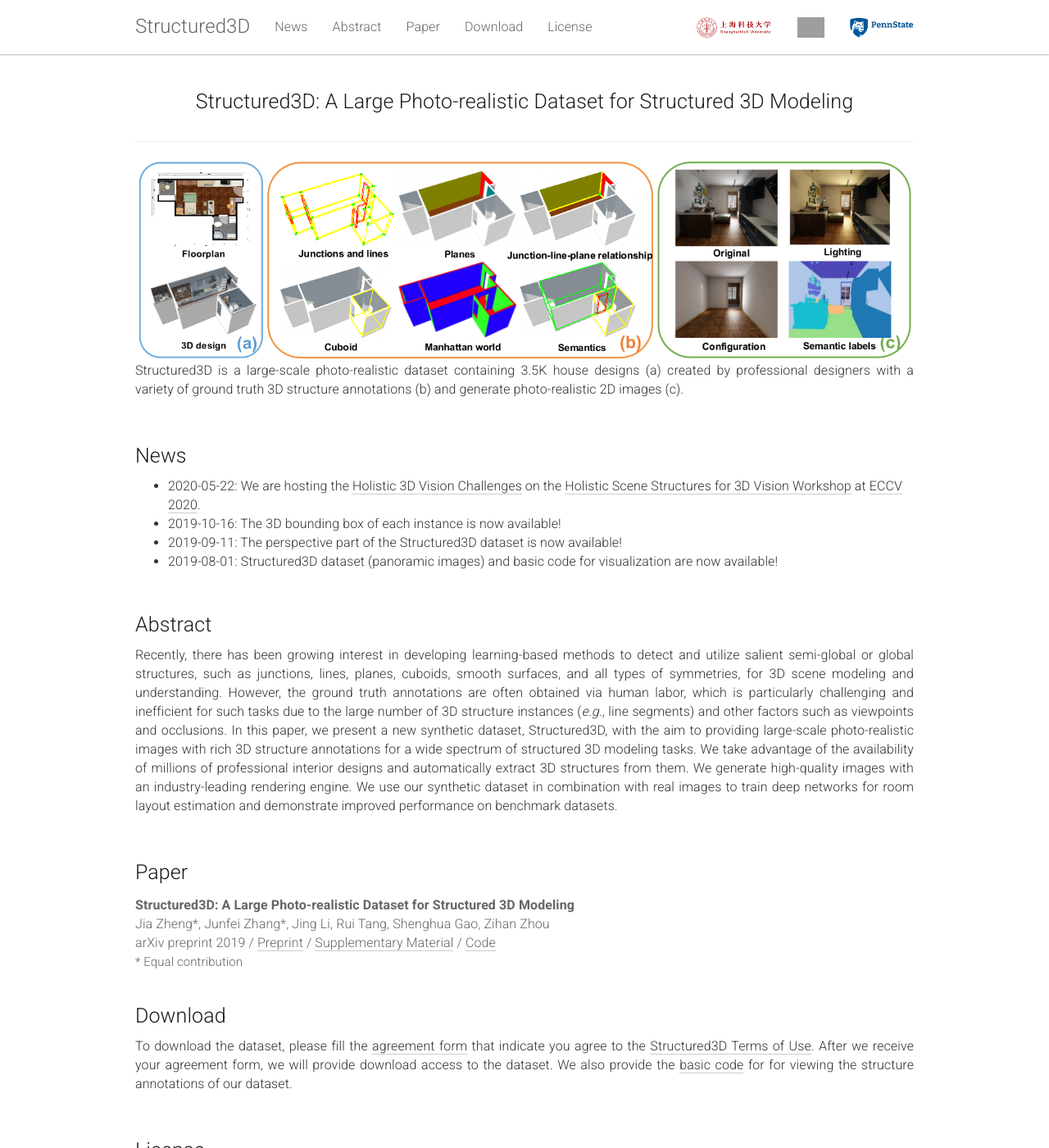
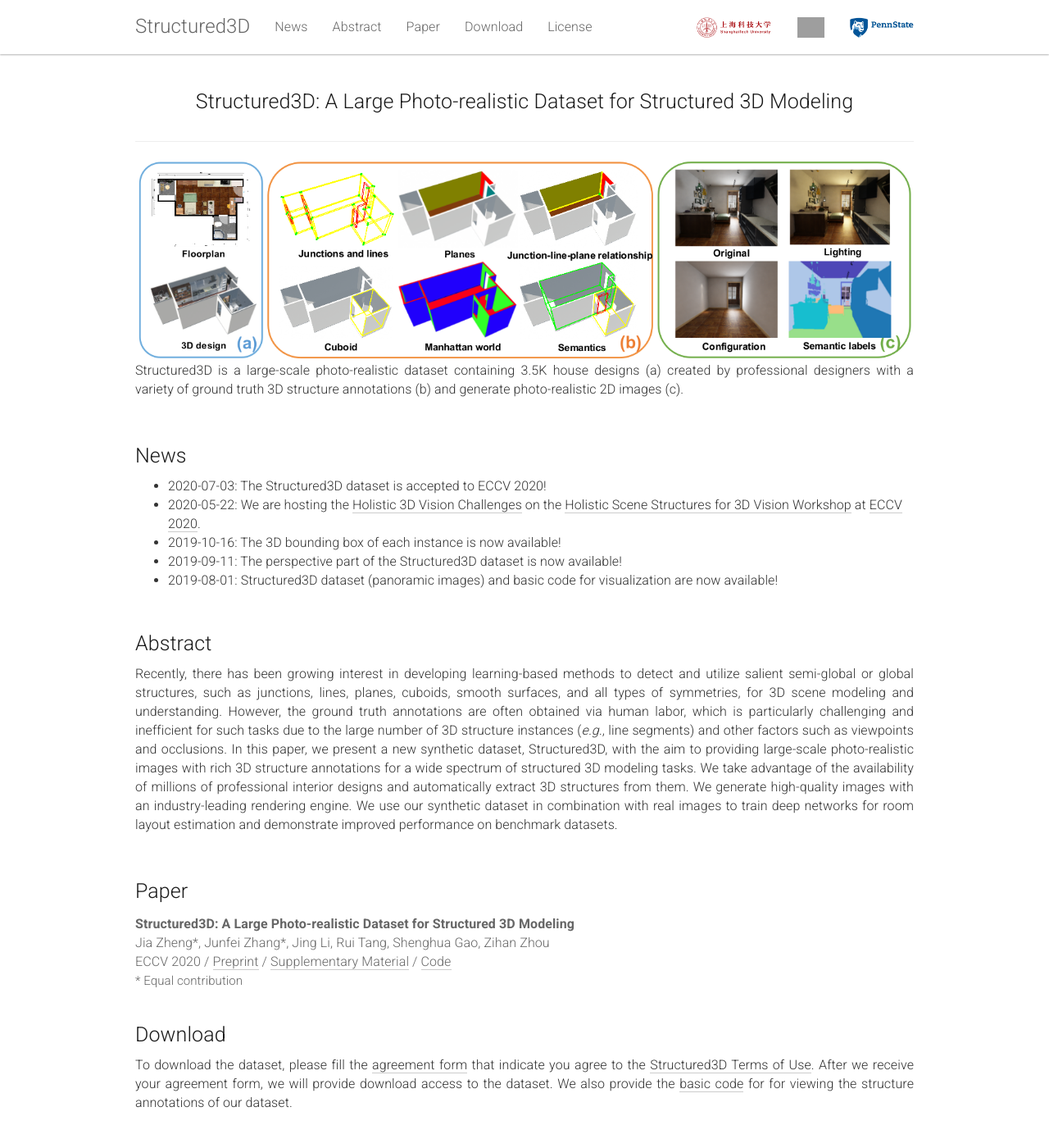
Before and after one commit to bertjiazheng/Structured3D, a Jekyll site: the page built from _pages/home.md, in a window 1280 px wide and 1400 px high. Shown: the whole window at 82% size. Built offline with Jekyll 4.4.1, drawn with Linux system fonts in a browser that asks for light colours; grey boxes are pictures that could not be loaded.

Commit message:
update news

```diff
--- a/_pages/home.md
+++ b/_pages/home.md
@@ -34,6 +34,7 @@ permalink: /
 <div class="row">
   <div class="col-xs-12">
     <ul>
+      <li>2020-07-03: The Structured3D dataset is accepted to ECCV 2020!</li>
       <li>2020-05-22: We are hosting the <a href="https://holistic-3d.github.io/eccv20/challenge.html" target="_blank">Holistic 3D Vision Challenges</a> on the <a href="https://holistic-3d.github.io/eccv20" target="_blank">Holistic Scene Structures for 3D Vision Workshop</a> at <a href="http://eccv2020.eu/" target="_blank">ECCV 2020</a>.</li>
       <li>2019-10-16: The 3D bounding box of each instance is now available!</li>
       <li>2019-09-11: The perspective part of the Structured3D dataset is now available!</li>
@@ -66,7 +67,7 @@ permalink: /
   <div class="col-xs-12" style="margin-top: 3px; color: #666;">
     <b>Structured3D: A Large Photo-realistic Dataset for Structured 3D Modeling</b><br>
     Jia Zheng*, Junfei Zhang*, Jing Li, Rui Tang, Shenghua Gao, Zihan Zhou<br>
-    arXiv preprint 2019 /
+    ECCV 2020 /
     <a href="https://arxiv.org/abs/1908.00222">Preprint</a> /
     <a href="https://drive.google.com/file/d/17F_jIfY_QKFNmsOSvzUFZwWKrr6YUMnQ">Supplementary Material</a> /
     <a href="https://github.com/bertjiazheng/Structured3D">Code</a> <br>
```
